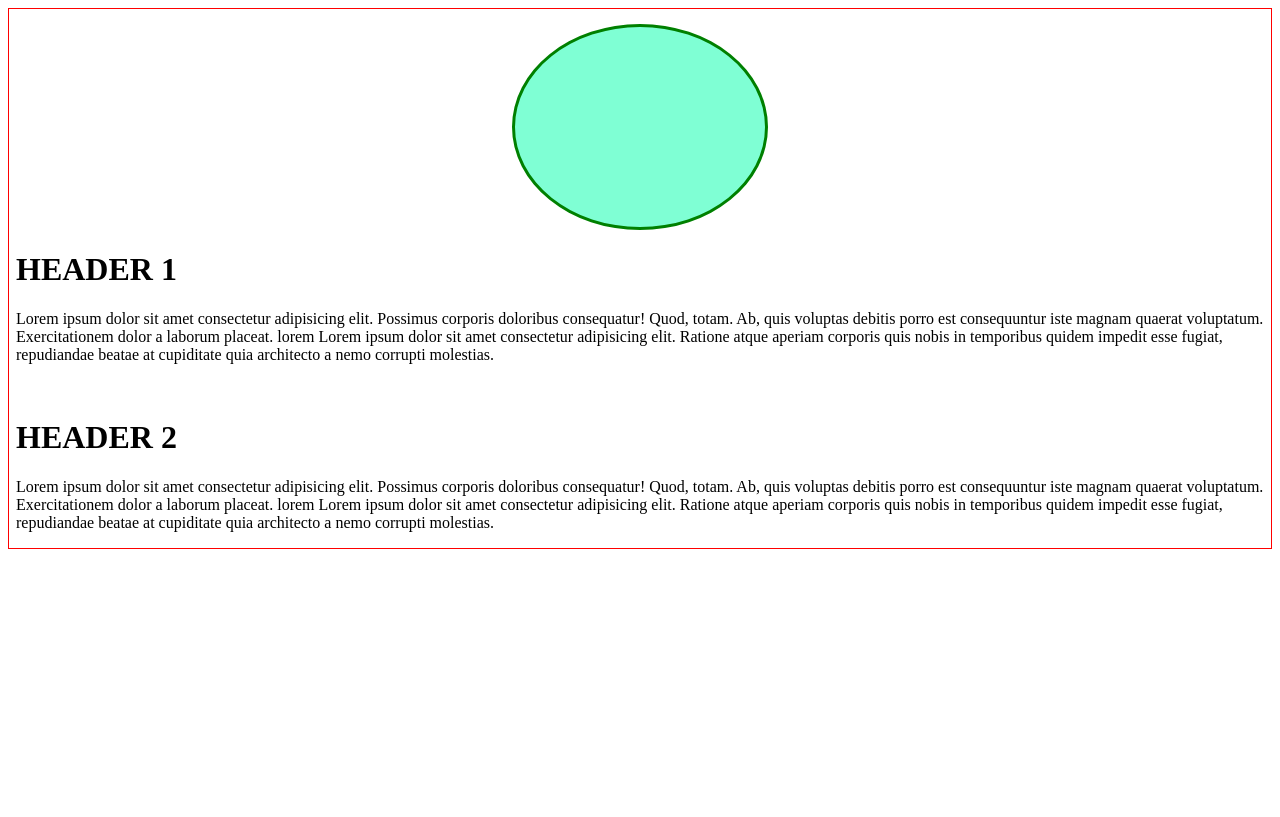
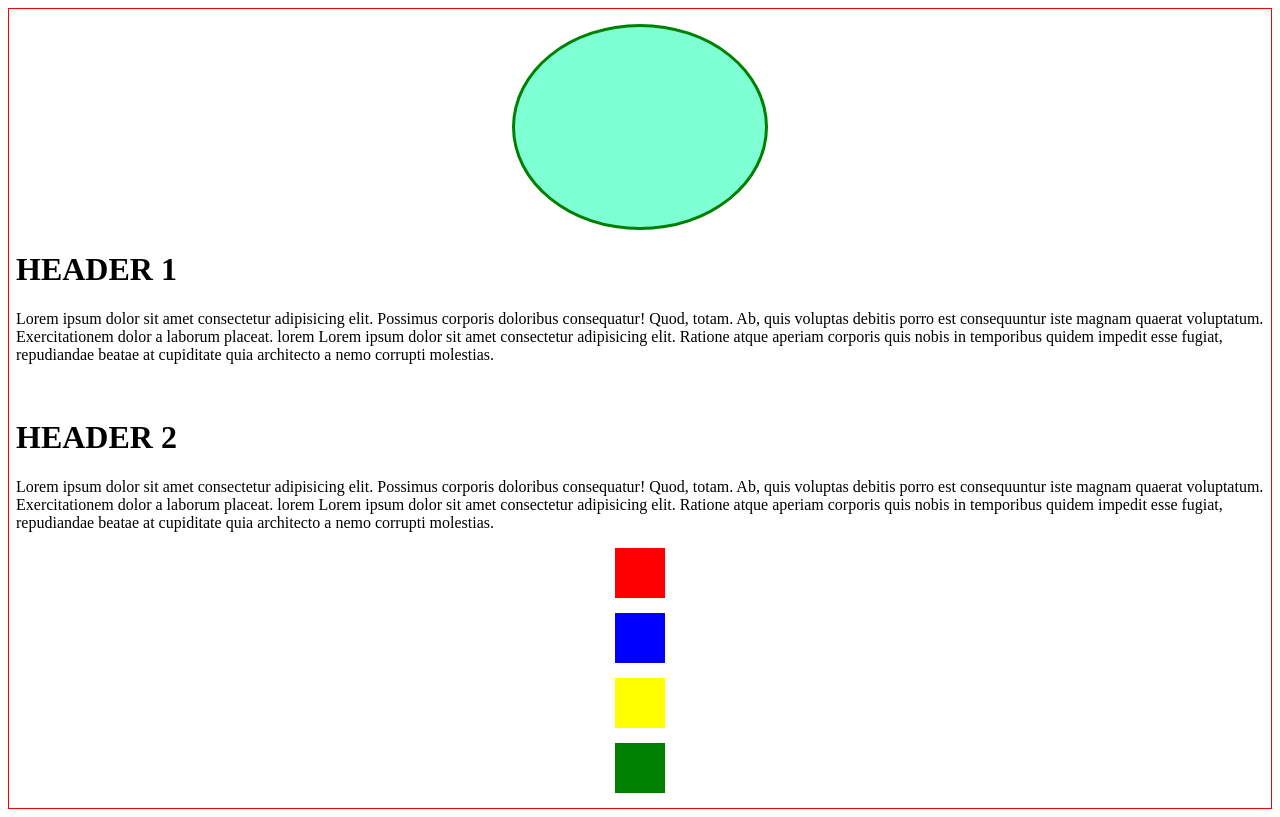
Before and after one commit to IsaacLeanos/CIT85FALL2018, a plain HTML site: page week5/assignment2.html in a window 1280 px wide. Drawn offline with Linux system fonts and the light colour scheme.

Commit message:
week 5 assignment 2

```diff
--- a/week5/assignment2.css
+++ b/week5/assignment2.css
@@ -18,3 +18,40 @@ h1{
 p{
     padding-left: 7px;
 }
+
+
+.red{
+    height: 50px;
+    width: 50px;
+    background-color: red;
+    max-width: 260;
+    margin:15 auto;
+
+}
+.blue{
+    height: 50px;
+    width: 50px;
+    background-color: blue;
+    max-width: 260;
+    margin:15 auto;
+
+
+}
+.yellow{
+    height: 50px;
+    width: 50px;
+    background-color: yellow;
+    max-width: 260;
+    margin:15 auto;
+
+
+}
+.green{
+    background-color: green;
+    height: 50px;
+    width: 50px;
+    max-width: 260;
+    margin:15 auto;
+
+
+}
--- a/week5/assignment2.html
+++ b/week5/assignment2.html
@@ -20,6 +20,14 @@
     <p>Lorem ipsum dolor sit amet consectetur adipisicing elit. Possimus corporis doloribus consequatur! Quod, totam. Ab, quis voluptas debitis porro est consequuntur iste magnam quaerat voluptatum. Exercitationem dolor a laborum placeat. lorem Lorem ipsum dolor sit amet consectetur adipisicing elit. Ratione atque aperiam corporis quis nobis in temporibus quidem impedit esse fugiat, repudiandae beatae at cupiditate quia architecto a nemo corrupti molestias.</p>
 
 
+
+    <div class="red"></div>
+    <div class="blue"></div>
+    <div class="yellow"></div>
+    <div class="green"></div>
+
+
+
 </div>
 </body>
 </html>
```
